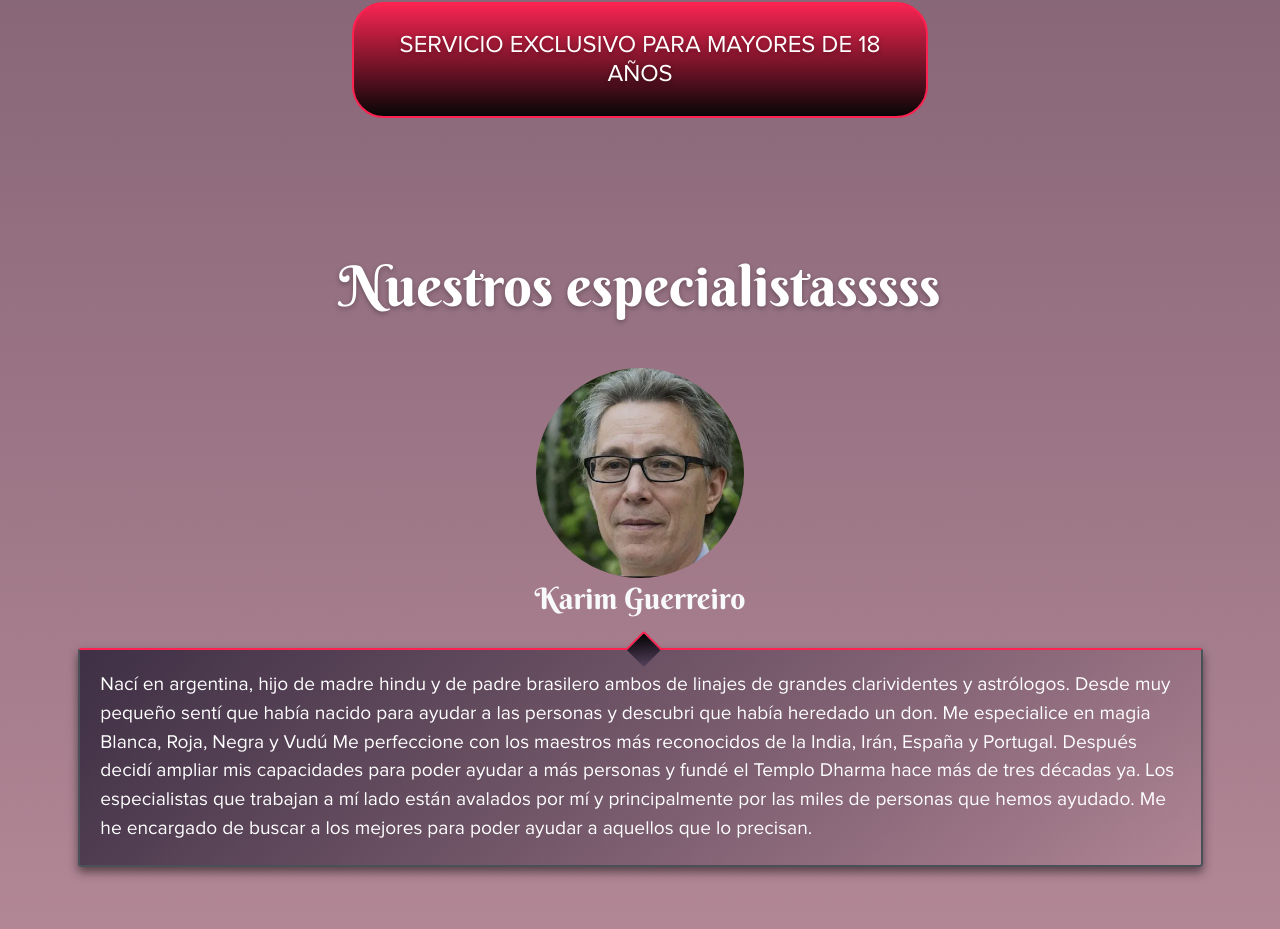
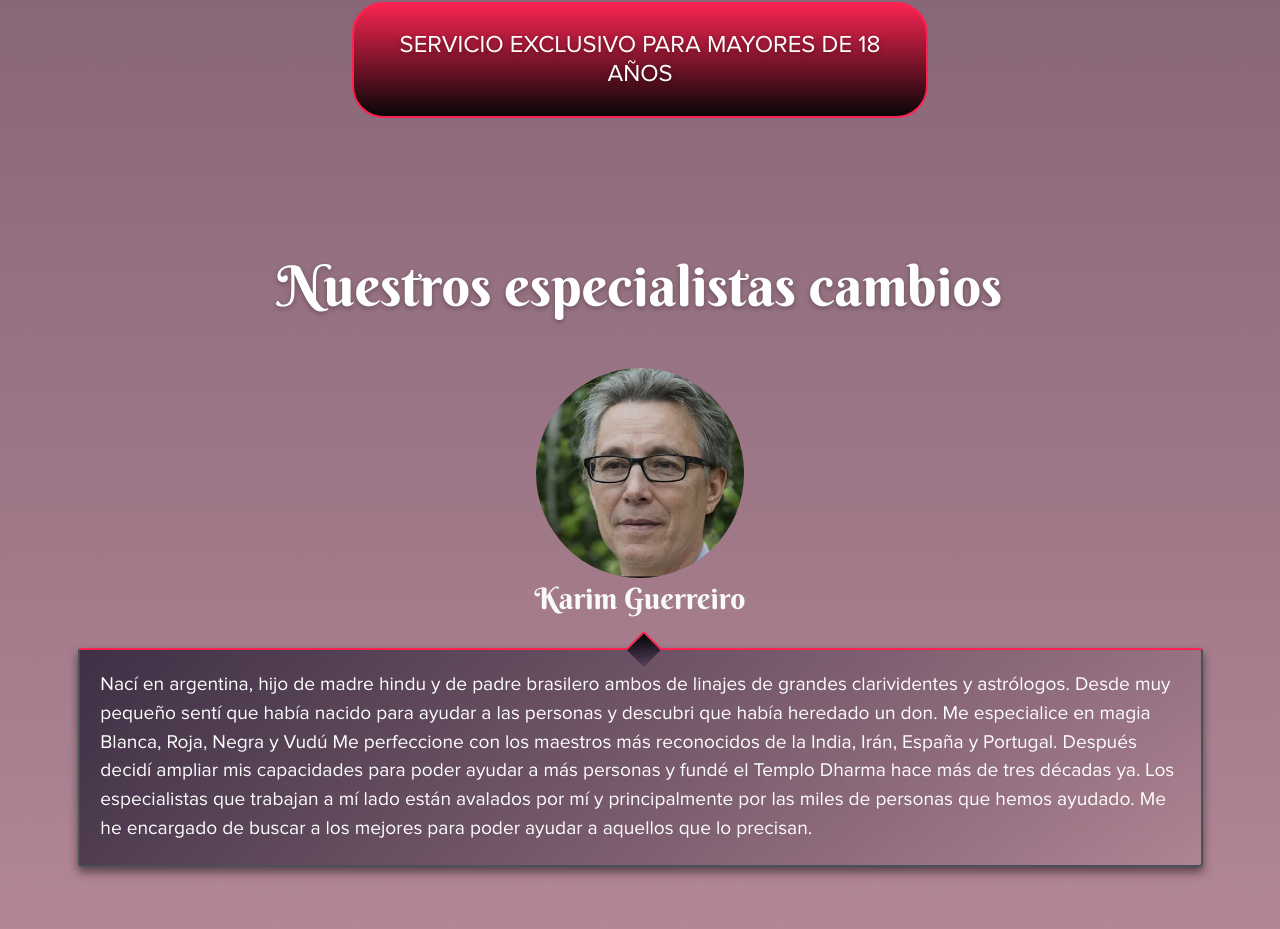
Before and after one commit to melinareynoso/exo-amarres, a React (Create React App) app: page / in a window 1280 px wide. Shown: the part 1617-2546 px from the top of the page. Built offline with nearby package versions, Linux system fonts and the light colour scheme; a web font is replaced by a local one.

Commit message:
probando

```diff
--- a/src/Components/Especialistas/Especialistas.jsx
+++ b/src/Components/Especialistas/Especialistas.jsx
@@ -10,7 +10,7 @@ export default function Especialistas () {
 
     return (
         <section id="Especialistas" className="esp-container">
-            <h2 className="title" >Nuestros especialistasssss</h2>
+            <h2 className="title" >Nuestros especialistas cambios</h2>
             <figure>
                  <img src={Karim}  alt="Especialista"/>
             </figure>
```
